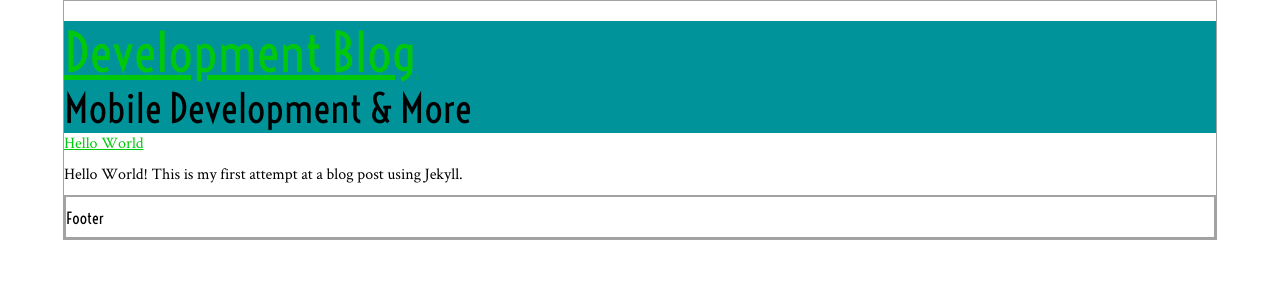
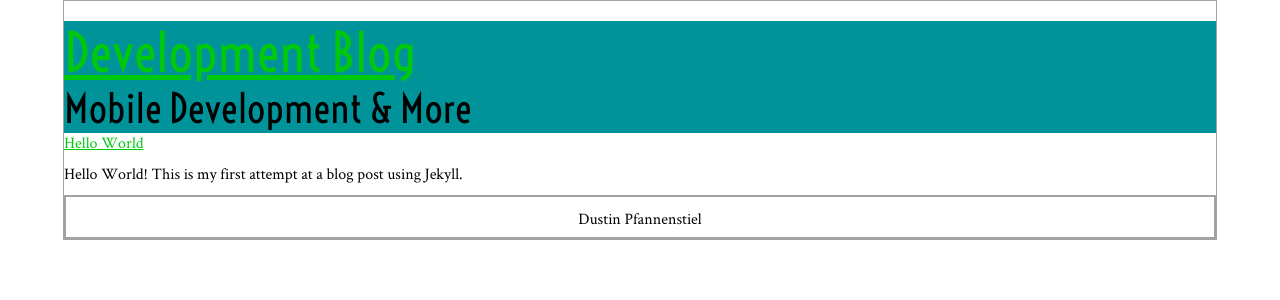
Before and after one commit to dpfannenstiel/dpfannenstiel.github.io, a Jekyll site: the page built from index.html, in a window 1280 px wide. Shown: the top 300 px of the page. Built offline with Jekyll 4.4.1, drawn with Linux system fonts in a browser that asks for light colours.

Commit message:
Formatted a simple footer

```diff
--- a/_includes/footer.html
+++ b/_includes/footer.html
@@ -1,3 +1,3 @@
 <div id="footer">
-	<h1>Footer</h1>
+	<p style="text-align:center">Dustin Pfannenstiel</p>
 </div>
```
